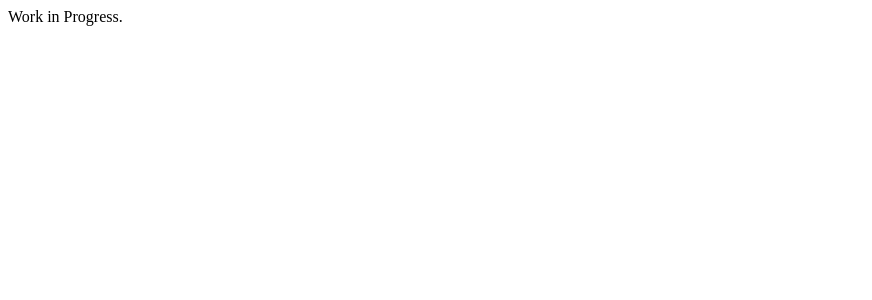
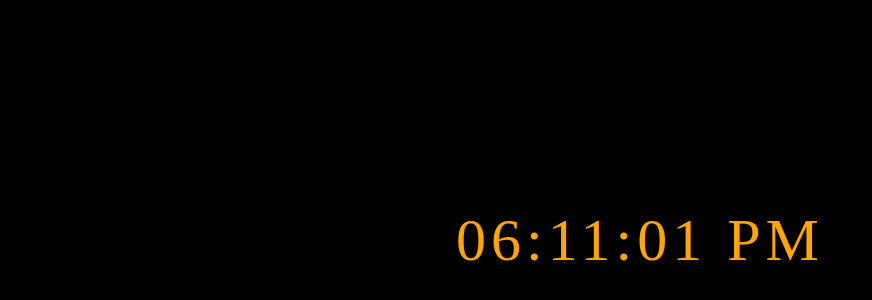
Before and after one commit to Ilong16/SASS, a plain HTML site: page index.html in a window 1280 px wide. Shown: the whole page, without its empty margins (0-872 px from the left). Drawn offline with Linux system fonts and the light colour scheme.

Commit message:
Update index.html

```diff
--- a/index.html
+++ b/index.html
@@ -1 +1,93 @@
-Work in Progress.
+
+<!DOCTYPE html>
+<html lang="en">
+<head>
+<meta charset="UTF-8">
+<link rel="shortcut icon" type="image/x-icon" href="https://static.codepen.io/assets/favicon/favicon-aec34940fbc1a6e787974dcd360f2c6b63348d4b1f4e06c77743096d55480f33.ico" />
+<link rel="mask-icon" type="" href="https://static.codepen.io/assets/favicon/logo-pin-8f3771b1072e3c38bd662872f6b673a722f4b3ca2421637d5596661b4e2132cc.svg" color="#111" />
+<title>Homepage</title>
+</head>
+<center>
+<!DOCTYPE html>
+<html lang="en">
+<head>
+<meta charset="UTF-8">
+<link rel="shortcut icon" type="image/x-icon" href="https://static.codepen.io/assets/favicon/favicon-aec34940fbc1a6e787974dcd360f2c6b63348d4b1f4e06c77743096d55480f33.ico" />
+<link rel="mask-icon" type="" href="https://static.codepen.io/assets/favicon/logo-pin-8f3771b1072e3c38bd662872f6b673a722f4b3ca2421637d5596661b4e2132cc.svg" color="#111" />
+<title>CodePen - UniversalClock</title>
+<style>
+  body {
+    background: black;
+}
+
+.clock {
+    position: absolute;
+    top: 30%;
+    left: 50%;
+    transform: translateX(-50%) translateY(-50%);
+    color: orange;
+    font-size: 60px;
+    font-family: 'Raleway';
+    letter-spacing: 5px;
+
+
+
+}
+
+.date {
+  position: absolute;
+  top: 60%;
+  left: 50%;
+  transform: translateX(-50%) translateY(-50%);
+  color: red;
+  font-size: 20px;
+  font-family: 'Raleway';
+  letter-spacing: 0px;
+}
+</style>
+</head>
+<body translate="no">
+<div id="MyClockDisplay" class="clock" onload="showTime()"></div>
+<script id="rendered-js">
+      function showTime(){
+    var date = new Date();
+    var h = date.getHours(); // 0 - 23
+    var m = date.getMinutes(); // 0 - 59
+    var s = date.getSeconds(); // 0 - 59
+    var session = "AM";
+
+    if(h == 0){
+        h = 12;
+    }
+
+    if(h > 12){
+        h = h - 12;
+        session = "PM";
+    }
+
+    h = (h < 10) ? "0" + h : h;
+    m = (m < 10) ? "0" + m : m;
+    s = (s < 10) ? "0" + s : s;
+
+    var time = h + ":" + m + ":" + s + " " + session;
+    document.getElementById("MyClockDisplay").innerText = time;
+    document.getElementById("MyClockDisplay").textContent = time;
+
+    setTimeout(showTime, 1000);
+
+}
+
+showTime();
+
+var d = new Date();
+var n = d.getDay();
+    </script>
+</body>
+</html>
+
+
+<body translate="no">
+This is the Seattle Academy Secret Society
+</body>
+</center>
+</html>
```
